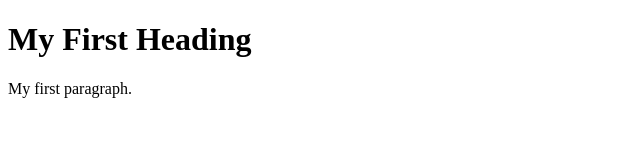
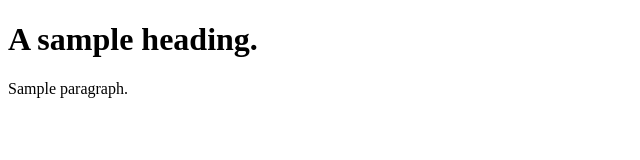
Before and after one commit to mudk1d/mudk1d.github.io, a plain HTML site: page index.html in a window 1280 px wide. Shown: the whole page, without its empty margins (0-640 px from the left). Drawn offline with Linux system fonts and the light colour scheme.

Commit message:
Update index.html
a sample change committed w/ vs22

```diff
--- a/index.html
+++ b/index.html
@@ -5,8 +5,8 @@
 </head>
 <body>
 
-<h1>My First Heading</h1>
-<p>My first paragraph.</p>
+<h1> A sample heading.</h1>
+<p>Sample paragraph.</p>
 
 </body>
 </html>
```
